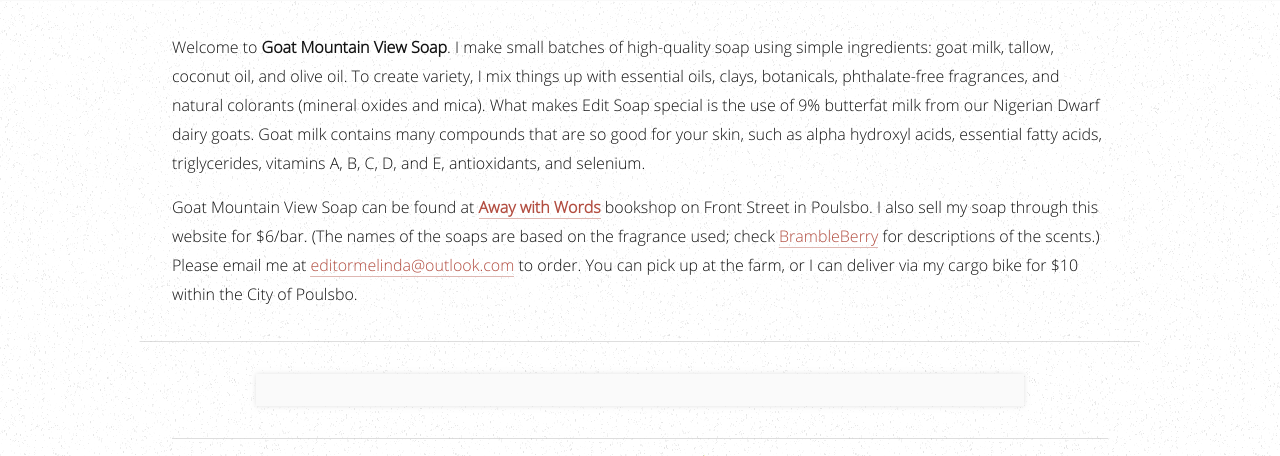
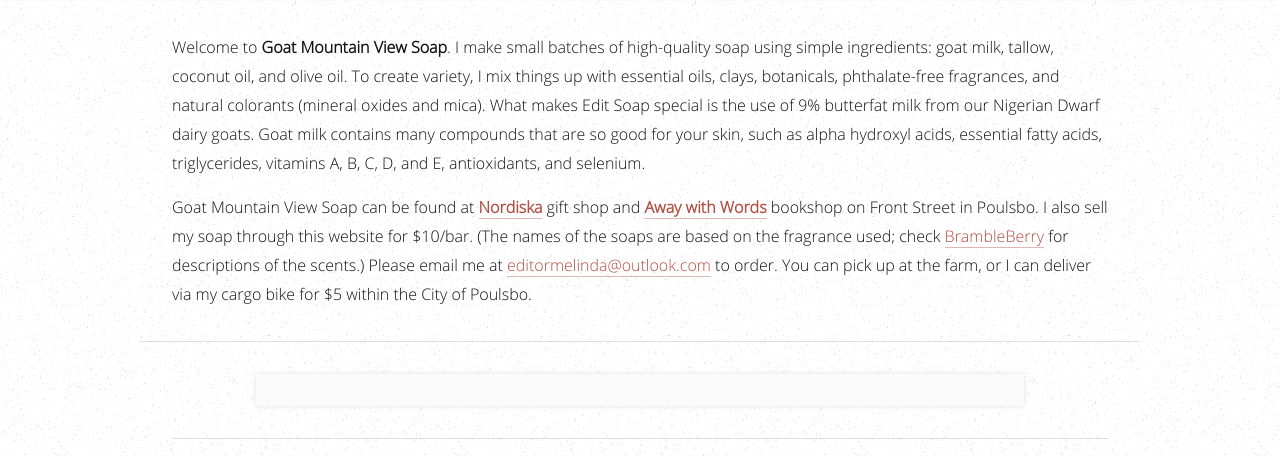
Before and after one commit to pianosuki/goatmountainview.com, a Flask app: page /soap in a window 1280 px wide. Shown: the part 756-1212 px from the top of the page. Run offline with Flask 3, Linux system fonts and the light colour scheme; data that the repository does not hold is empty; parts of the project's set-up code (start-up, migrations or seed data) failed here and were passed over.

Commit message:
more text edits

```diff
--- a/app/templates/soap.html
+++ b/app/templates/soap.html
@@ -29,11 +29,11 @@
                 D, and E, antioxidants, and selenium.
             </p>
             <p>
-                Goat Mountain View Soap can be found at <a href="https://www.facebook.com/AWWBookshop/" target="_blank"><b>Away with Words</b></a> bookshop on
-                Front Street in Poulsbo. I also sell my soap through this website for $6/bar. (The names of the soaps are
+                Goat Mountain View Soap can be found at <a href="https://www.nordiskashop.com" target="_blank"><b>Nordiska</b></a> gift shop and <a href="https://www.facebook.com/AWWBookshop/" target="_blank"><b>Away with Words</b></a> bookshop on
+                Front Street in Poulsbo. I also sell my soap through this website for $10/bar. (The names of the soaps are
                 based on the fragrance used; check <a href="http://brambleberry.com/" target="_blank">BrambleBerry</a> for descriptions of
                 the scents.) Please email me at <a href="mailto:editormelinda@outlook.com">editormelinda@outlook.com</a> to
-                order. You can pick up at the farm, or I can deliver via my cargo bike for $10 within the City of Poulsbo.
+                order. You can pick up at the farm, or I can deliver via my cargo bike for $5 within the City of Poulsbo.
             </p>
         </div>
         <span class="content-section-spacer"></span>
```
